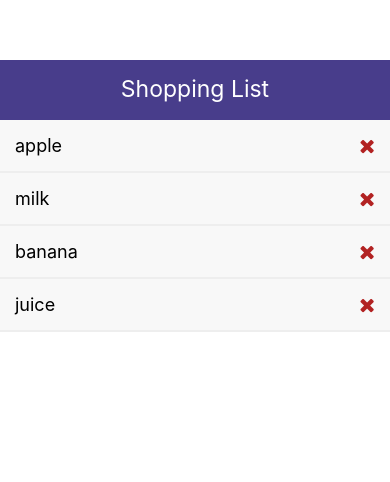
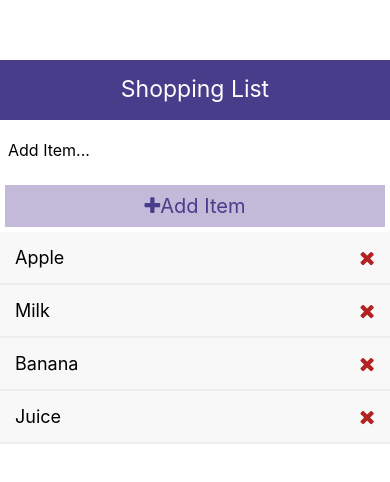
Before and after one commit to vkarlen/ShoppingList-ReactNative, a React Native app: screen / in a window 390 px wide. Shown: the top 482 px of the page. Built offline with nearby package versions, Linux system fonts and the light colour scheme.

Commit message:
Started Add Item component. Fixed item ID

```diff
--- a/App.js
+++ b/App.js
@@ -105,10 +105,11 @@
 
 import React, {useState} from 'react';
 import {View, Text, Section, Image, StyleSheet, FlatList} from 'react-native';
-import {uuid} from 'uuidv4';
+import {v4 as uuidv4} from 'uuid';
 
 import Header from './components/Header/Header';
 import ListItem from './components/ListItem/ListItem';
+import AddItem from './components/AddItem/AddItem';
 
 const styles = StyleSheet.create({
   container: {
@@ -120,20 +121,20 @@
 const App = () => {
   const [items, setItems] = useState([
     {
-      id: 1,
-      text: 'apple',
+      id: uuidv4(),
+      text: 'Apple',
     },
     {
-      id: 2,
-      text: 'milk',
+      id: uuidv4(),
+      text: 'Milk',
     },
     {
-      id: 3,
-      text: 'banana',
+      id: uuidv4(),
+      text: 'Banana',
     },
     {
-      id: 4,
-      text: 'juice',
+      id: uuidv4(),
+      text: 'Juice',
     },
   ]);
 
@@ -146,6 +147,7 @@
   return (
     <View style={styles.container}>
       <Header title="Shopping List" />
+      <AddItem />
 
       <FlatList
         data={items}
--- /dev/null
+++ b/components/AddItem/AddItem.js
@@ -0,0 +1,43 @@
+import React, {useState} from 'react';
+import {
+  View,
+  Text,
+  TextInput,
+  StyleSheet,
+  TouchableOpacity,
+} from 'react-native';
+import Icon from 'react-native-vector-icons/dist/FontAwesome';
+
+const styles = StyleSheet.create({
+  input: {
+    height: 60,
+    padding: 8,
+    fontSize: 16,
+  },
+  btn: {
+    backgroundColor: '#c2bad8',
+    padding: 9,
+    margin: 5,
+  },
+  btnText: {
+    color: 'darkslateblue',
+    fontSize: 20,
+    textAlign: 'center',
+  },
+});
+
+const AddItem = () => {
+  return (
+    <View>
+      <TextInput placeholder="Add Item..." style={styles.input}></TextInput>
+      <TouchableOpacity style={styles.btn}>
+        <Text style={styles.btnText}>
+          <Icon name="plus" size={20} />
+          Add Item
+        </Text>
+      </TouchableOpacity>
+    </View>
+  );
+};
+
+export default AddItem;
--- a/package.json
+++ b/package.json
@@ -13,6 +13,7 @@
     "react": "17.0.1",
     "react-native": "0.64.1",
     "react-native-vector-icons": "^8.1.0",
+    "uuid": "^3.4.0",
     "uuidv4": "^6.2.8"
   },
   "devDependencies": {
```
Also changed, not shown: 1 other file (tests, documents, lock files or other folders).
